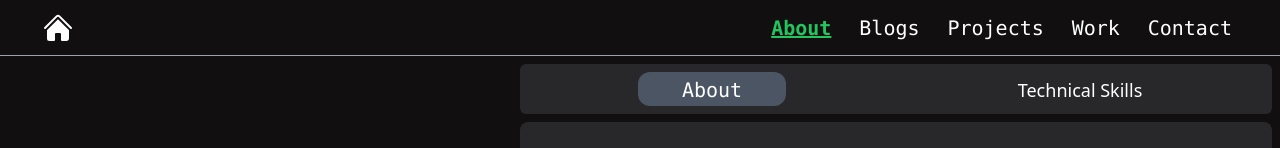
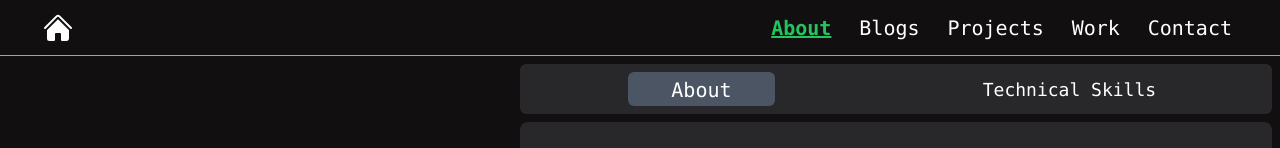
Before and after one commit to atharvasune/Personal-Website, a Next.js app: page /about in a window 1280 px wide. Shown: the top 148 px of the page. Built offline with nearby package versions, Linux system fonts and the light colour scheme.

Commit message:
Smooth out tab animations

```diff
--- a/src/app/about/page.tsx
+++ b/src/app/about/page.tsx
@@ -24,8 +24,8 @@ export default function About() {
                 </div>
             </div>
 
-            <div className="w-full md:w-1/2 lg:w-3/5 h-full flex justify-start items-center flex-col p-2">
-                <div id="tab-container" className="w-full min-h-[50px] h-[7%] md:h-[5%] flex justify-around bg-[#28282B] rounded-md mb-[1%] p-2">
+            <div className="w-full md:w-1/2 lg:w-3/5 h-full flex justify-start items-center flex-col p-2 transition-all duration-1000 ease-in-out">
+                <div id="tab-container" className="relative w-full min-h-[50px] h-[7%] md:h-[5%] flex justify-around bg-[#28282B] rounded-md mb-[1%] p-2">
                     {["About", "Technical Skills"].map((tabName, idx) => <Tab key={idx} name={tabName} id={idx} activeId={activeId} setActiveId={setActiveId}/>)}
                 </div>
                 <div className="w-full text-center mx-auto p-3 h-fit md:h-[94%] bg-[#28282B] rounded-lg md:overflow-y-auto">
--- a/src/components/tab.tsx
+++ b/src/components/tab.tsx
@@ -2,7 +2,7 @@
 
 export default function Tab({ name, id, activeId, setActiveId }: { name: string, id: number, activeId: number, setActiveId: any }) {
     return (
-        <div onClick={() => setActiveId(id)} className={`rounded-xl h-full py-1 px-2 text-white min-w-[20%] text-center ${activeId === id ? "flex-grow-2" : "flex-grow-1"} ${activeId === id ? " bg-gray-600" : "hover:bg-gray-600"} ${activeId === id ? "text-xl font-mono" : "text-lg font-sans hover:text-xl hover:font-mono"}`}>
+        <div onClick={() => setActiveId(id)} className={`rounded-md transition-all ease-in-out duration-500 h-full py-1 px-2 text-white min-w-[20%] text-center ${activeId === id ? "flex-grow-2" : "flex-grow-1"} ${activeId === id ? " bg-gray-600" : "hover:bg-gray-600"} ${activeId === id ? "text-xl font-mono" : "text-lg font-mono hover:text-xl hover:font-mono"}`}>
             <text>
                 {name}
             </text>
```
